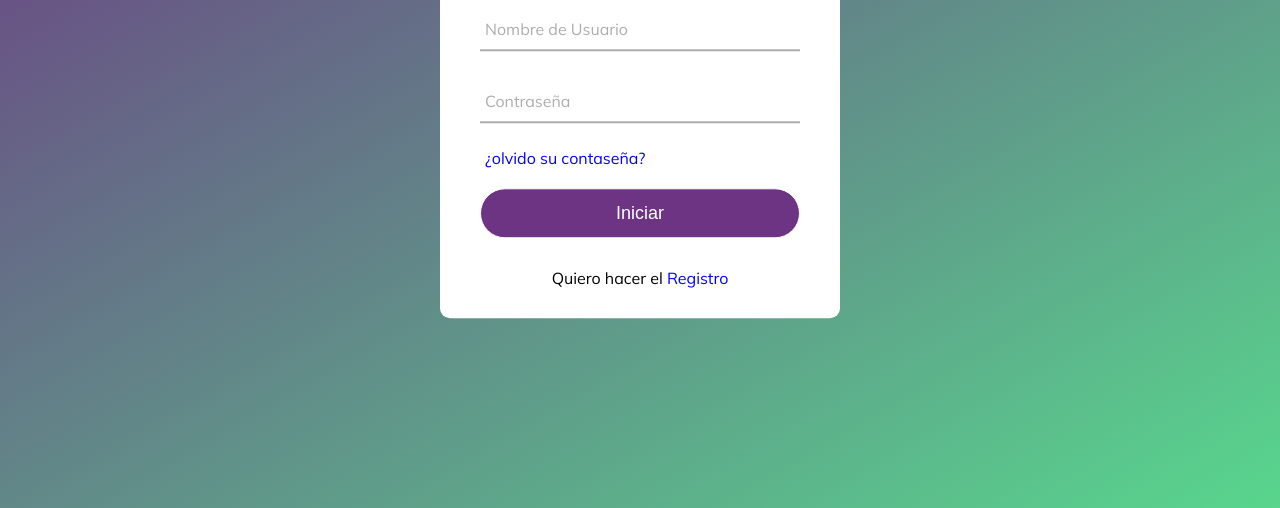
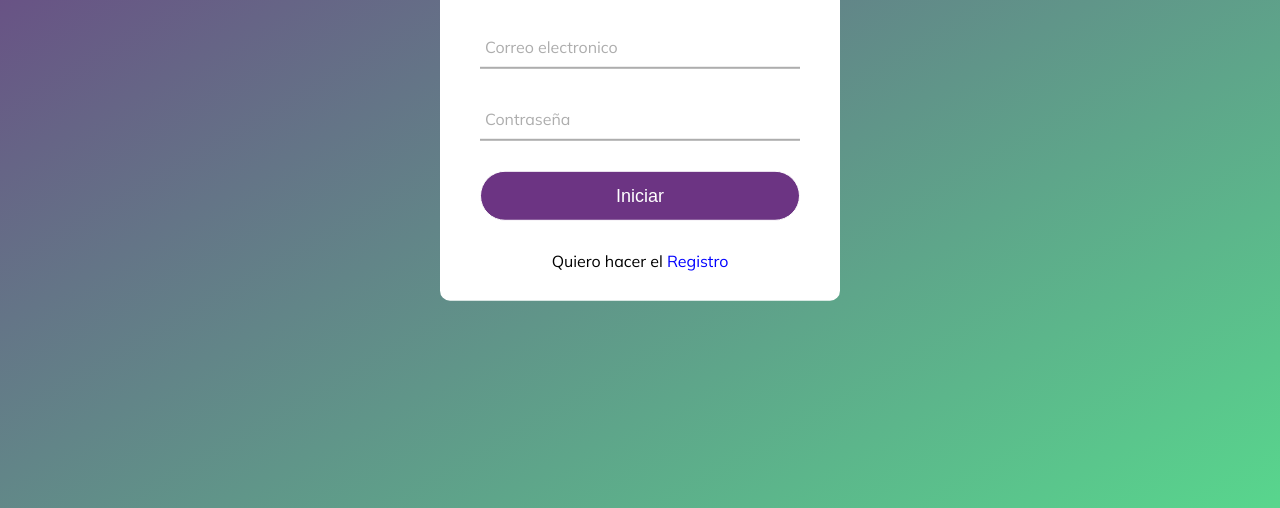
Before and after one commit to JuanR200419/ProyectoPython, a plain HTML site: page PythonProyectoFastApi/login.html in a window 1280 px wide. Shown: the part 292-800 px from the top of the page. Drawn offline with Linux system fonts and the light colour scheme.

Commit message:
vea su login amor

```diff
--- a/PythonProyectoFastApi/login.html
+++ b/PythonProyectoFastApi/login.html
@@ -12,13 +12,12 @@
         <form method="post">
             <div class="username">
                 <input type="text" required>
-                <label>Nombre de Usuario</label>
+                <label>Correo electronico</label>
             </div>
             <div class="username">
                 <input type="password" required>
                 <label>Contraseña</label>
             </div>
-            <div class="recordar">¿olvido su contaseña?</div>
             <input type="submit" value="Iniciar">
             <div class="registrarse">
                 Quiero hacer el <a href="#">Registro</a>
```
